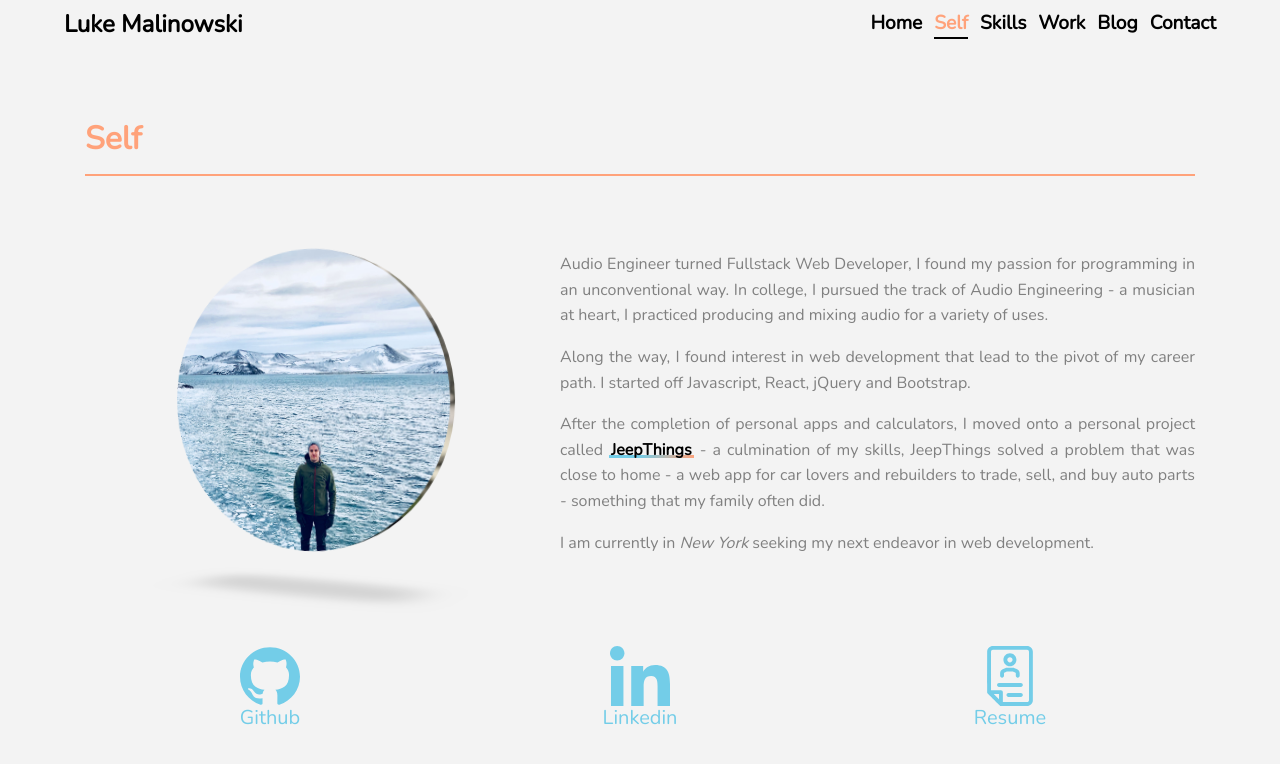
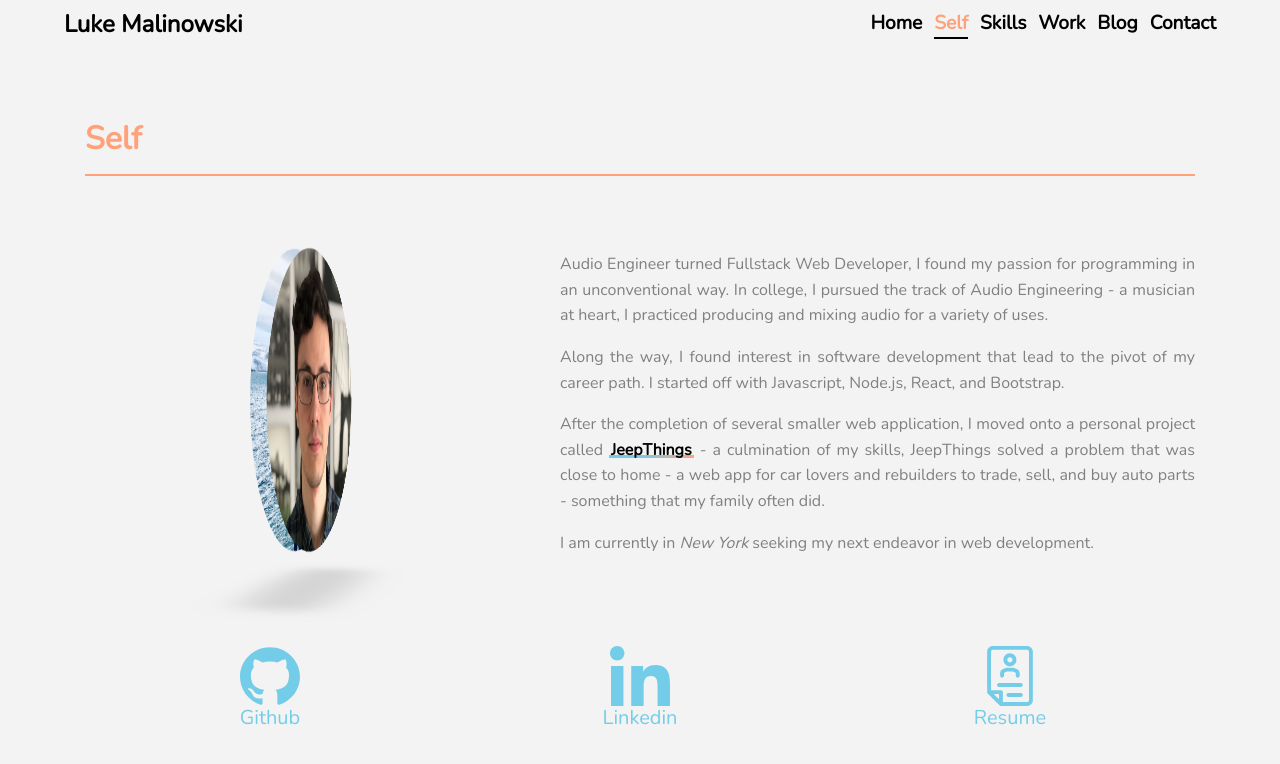
Before and after one commit to malinowski-luke/portfolio, a React (Create React App) app: page /#/self in a window 1280 px wide. Shown: the top 764 px of the page. Built offline with nearby package versions, Linux system fonts and the light colour scheme.

Commit message:
caching done + reworked medal animations

```diff
--- a/src/components/Medal/Medal.scss
+++ b/src/components/Medal/Medal.scss
@@ -6,17 +6,32 @@ $medal-color: $blue;
 $edge-faces: 80;
 $edge-face-length: 3.14 * $medal-diameter/$edge-faces;
 
-$turn-time: 16s;
+$turn-time-intro: 1.5s;
+$delay: $turn-time-intro * 2;
+$turn-time-cont: 8s;
 
 .medal {
   position: relative;
   width: $medal-diameter;
   height: $medal-diameter;
   margin: 50px auto;
+  transform-style: preserve-3d;
 
-  transform-style: preserve-3d;
-  transition: all $turn-time;
-  animation: rotate-yaxis $turn-time ease infinite;
+  // transition: all $turn-time;
+  // animation: intro-spin $turn-time ease-in-out;
+  animation: intro-spin $turn-time-intro ease 0s forwards,
+    continuous-spin $turn-time-cont ease $delay infinite;
+
+  // crazy: Animation name
+  // 4s: Duration
+  // ease-in-out: Timing function
+  // 0.5s: Delay
+  // 12: Iteration count
+  // backwards: Fill mode
+
+  //  $turn-time,
+  //   continuous-spin 8s ease-in infinite;
+  // animation-iteration-count: 2;
 }
 
 .medal-front,
@@ -87,7 +102,17 @@ $turn-time: 16s;
   transform: rotateX(90deg) translateZ(-$medal-diameter * 1.1) scale(0.5);
 }
 
-@keyframes rotate-yaxis {
+@keyframes intro-spin {
+  0% {
+    transform: perspective(1000px) rotateY(0deg);
+  }
+
+  100% {
+    transform: perspective(1000px) rotateY(720deg);
+  }
+}
+
+@keyframes continuous-spin {
   0% {
     transform: perspective(1000px) rotateY(0deg);
   }
@@ -99,12 +124,13 @@ $turn-time: 16s;
   40% {
     transform: perspective(1000px) rotateY(180deg);
   }
+
   60% {
     transform: perspective(1000px) rotateY(180deg);
   }
 
   80% {
-    transform: perspective(1000px) rotateY(180deg);
+    transform: perspective(1000px) rotateY(360deg);
   }
 
   100% {
--- /dev/null
+++ b/src/utils/shuffle.js
@@ -0,0 +1,12 @@
+export default (arr) => {
+  for (let i = arr.length - 1; i > 0; i--) {
+    let j = Math.floor(Math.random() * (i + 1))
+
+    let temp = arr[i]
+
+    arr[i] = arr[j]
+    arr[j] = temp
+  }
+
+  return arr
+}
--- a/src/views/Self/Self.js
+++ b/src/views/Self/Self.js
@@ -26,12 +26,12 @@ export default function About() {
             producing and mixing audio for a variety of uses.
           </Text>
           <Text>
-            Along the way, I found interest in web development that lead to the
-            pivot of my career path. I started off Javascript, React, jQuery and
+            Along the way, I found interest in software development that lead to the
+            pivot of my career path. I started off with Javascript, Node.js, React, and
             Bootstrap.
           </Text>
           <Text>
-            After the completion of personal apps and calculators, I moved onto
+            After the completion of several smaller web application, I moved onto
             a personal project called{' '}
             <Link url='http://www.jeepthingsapp.com/#/'>JeepThings</Link> - a
             culmination of my skills, JeepThings solved a problem that was close
--- a/src/views/Skills/skillsArr.js
+++ b/src/views/Skills/skillsArr.js
@@ -1,5 +1,8 @@
+import shuffle from '../../utils/shuffle'
+
 const imgPath = '/images/icons'
-export default [
+
+const skillsArr = [
   { img: imgPath + '/js.png', title: 'JavaScript es6+' },
   { img: imgPath + '/typescript.png', title: 'TypeScript' },
   { img: imgPath + '/htmlcss.png', title: 'HTML5/CSS3' },
@@ -13,3 +16,7 @@ export default [
   { img: imgPath + '/postgres.png', title: 'Postgres' },
   { img: imgPath + '/mongodb.png', title: 'MongoDB' },
 ]
+
+const shuffledSkillsArr = shuffle(skillsArr)
+
+export default shuffledSkillsArr
--- a/src/views/Work/Work.js
+++ b/src/views/Work/Work.js
@@ -3,17 +3,27 @@ import axios from 'axios'
 import { Link } from 'react-router-dom'
 import { Image, Col, Row } from 'react-bootstrap'
 import Title from '../../components/Title/Title'
+import shuffle from '../../utils/shuffle'
 import './Work.scss'
 
 export default function Work() {
   const [projects, setProjects] = useState([])
 
   const getProjects = async () => {
-    try {
-      const { data } = await axios.get('/projects')
-      setProjects(data)
-    } catch (error) {
-      console.error('error fetching projects: ' + error)
+    const myStorage = window.sessionStorage
+    const cachedProjects = JSON.parse(myStorage.getItem('projects'))
+
+    if (cachedProjects) {
+      setProjects(cachedProjects)
+    } else {
+      try {
+        const { data } = await axios.get('/projects')
+        const shuffledProjects = shuffle(data)
+        myStorage.setItem('projects', JSON.stringify(shuffledProjects))
+        setProjects(shuffledProjects)
+      } catch (error) {
+        console.error('error fetching projects: ' + error)
+      }
     }
   }
 
```
Also changed, not shown: src/views/Skills/Skills.js (+14 -14 lines).
